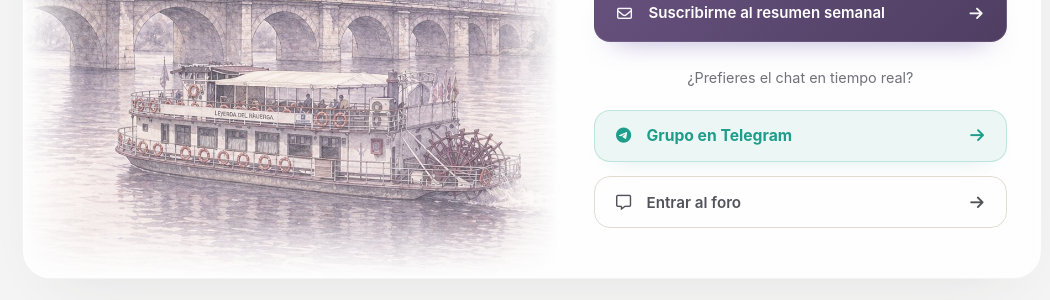
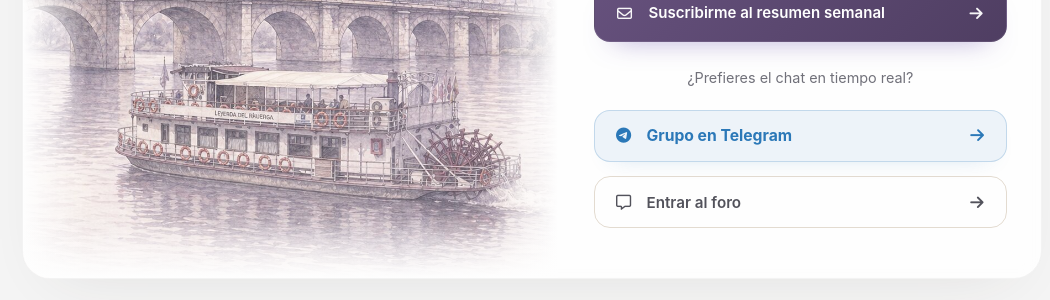
Before and after one commit to aldeapucela/web, a Jekyll site: the page built from index.html, in a window 1280 px wide. Shown: the part 449-749 px from the top of the page, without its empty margins (108-1158 px from the left). Built offline with Jekyll 4.4.1, drawn with Linux system fonts in a browser that asks for light colours; comment, search, counter and statistics services are not loaded.

Commit message:
Restore Telegram button blue color

```diff
--- a/css/styles.css
+++ b/css/styles.css
@@ -804,9 +804,9 @@ p {
 
 .hero-telegram-trigger .btn-secondary {
   margin-top: 6px;
-  background: rgba(30, 158, 138, 0.08);
-  color: var(--color-secondary);
-  border: 1px solid rgba(30, 158, 138, 0.22);
+  background: rgba(43, 120, 184, 0.08);
+  color: #2B78B8;
+  border: 1px solid rgba(43, 120, 184, 0.22);
   border-radius: 16px;
   padding: 14px 18px;
   font-weight: 700;
@@ -820,17 +820,17 @@ p {
   transition: transform 0.2s ease, background 0.2s ease, border-color 0.2s ease;
   cursor: pointer;
   text-decoration: none;
-  box-shadow: 0 10px 24px -20px rgba(30, 158, 138, 0.45);
+  box-shadow: 0 10px 24px -20px rgba(43, 120, 184, 0.45);
 }
 
 [data-theme="dark"] .hero-telegram-trigger .btn-secondary {
-  background: rgba(30, 158, 138, 0.16);
-  border-color: rgba(30, 158, 138, 0.30);
-  color: #8FE3D0;
+  background: rgba(43, 120, 184, 0.16);
+  border-color: rgba(43, 120, 184, 0.30);
+  color: #A8D2F4;
 }
 
 .hero-telegram-trigger .btn-secondary:hover {
-  background: rgba(30, 158, 138, 0.16);
+  background: rgba(43, 120, 184, 0.16);
   transform: translateY(-1px);
 }
 
```
